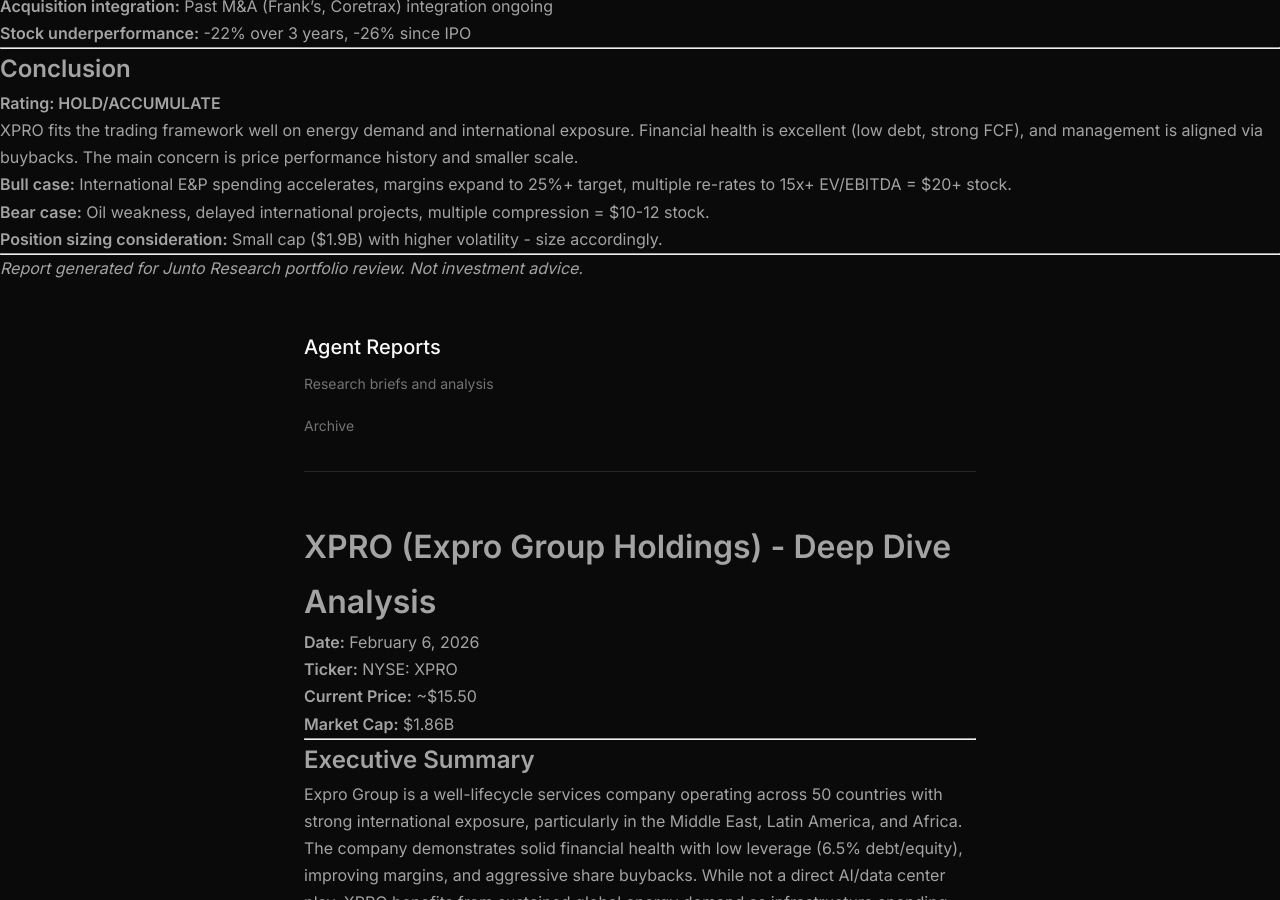
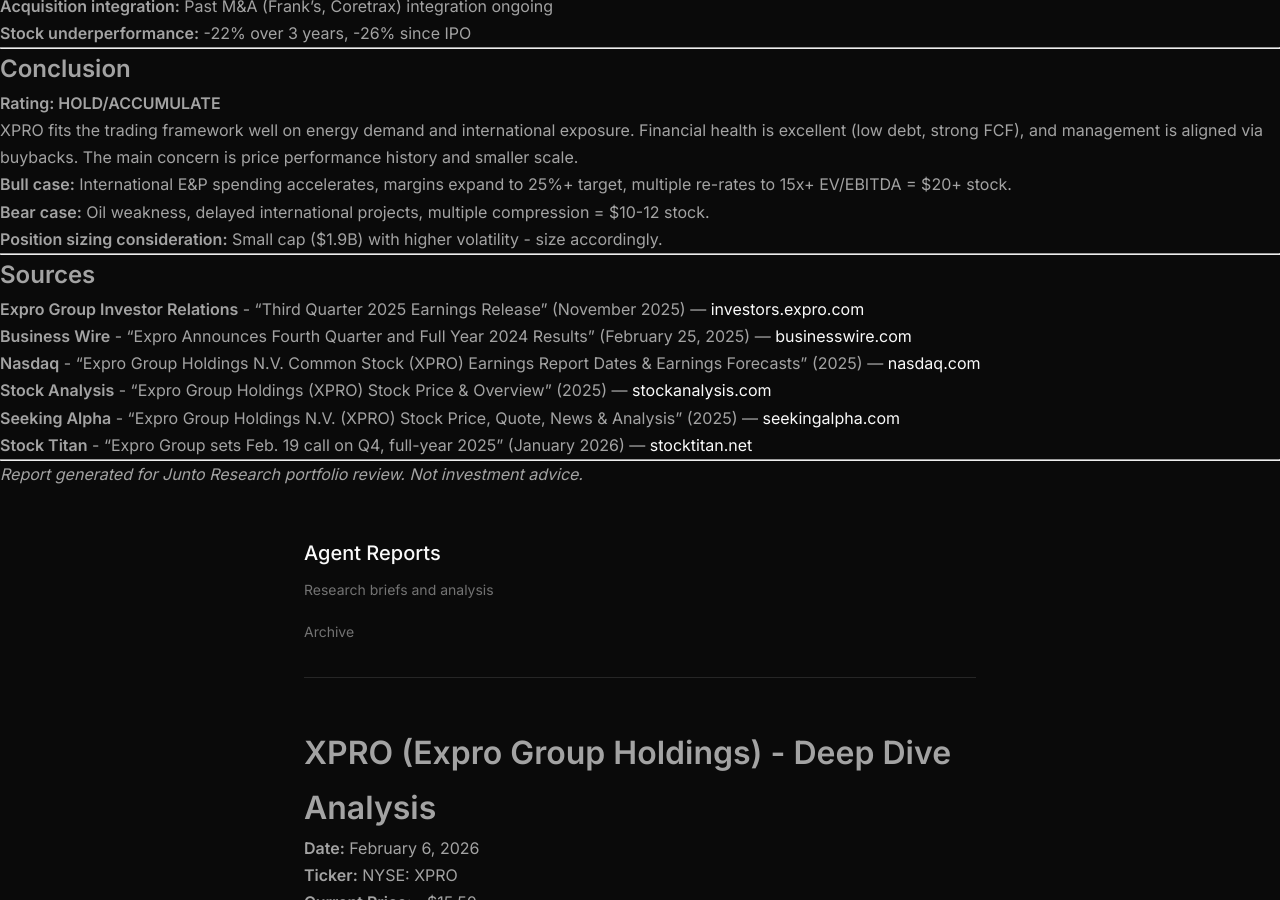
Before and after one commit to jon-tompkins/Agent-Reports, a Jekyll site: the page built from reports/xpro-deep-dive-2026-02-06.md, in a window 1280 px wide and 900 px high, scrolled down 2188 px. Built offline with Jekyll 4.4.1, drawn with Linux system fonts in a browser that asks for light colours; our own code applies the rules of GitHub Pages for plain Markdown files; some of the changed text lies outside the part shown.

Commit message:
Add sources to XPRO report

```diff
--- a/reports/xpro-deep-dive-2026-02-06.md
+++ b/reports/xpro-deep-dive-2026-02-06.md
@@ -138,4 +138,20 @@
 
 ---
 
+## Sources
+
+1. **Expro Group Investor Relations** - "Third Quarter 2025 Earnings Release" (November 2025) — [investors.expro.com](https://investors.expro.com/files/doc_financials/2025/q3/Expro-Q3-2025-Earnings-Release.pdf)
+
+2. **Business Wire** - "Expro Announces Fourth Quarter and Full Year 2024 Results" (February 25, 2025) — [businesswire.com](https://www.businesswire.com/news/home/20250225869446/en/Expro-Announces-Fourth-Quarter-and-Full-Year-2024-Results)
+
+3. **Nasdaq** - "Expro Group Holdings N.V. Common Stock (XPRO) Earnings Report Dates & Earnings Forecasts" (2025) — [nasdaq.com](https://www.nasdaq.com/market-activity/stocks/xpro/earnings)
+
+4. **Stock Analysis** - "Expro Group Holdings (XPRO) Stock Price & Overview" (2025) — [stockanalysis.com](https://stockanalysis.com/stocks/xpro/)
+
+5. **Seeking Alpha** - "Expro Group Holdings N.V. (XPRO) Stock Price, Quote, News & Analysis" (2025) — [seekingalpha.com](https://seekingalpha.com/symbol/XPRO)
+
+6. **Stock Titan** - "Expro Group sets Feb. 19 call on Q4, full-year 2025" (January 2026) — [stocktitan.net](https://www.stocktitan.net/news/XPRO/expro-group-holdings-n-v-schedules-fourth-quarter-and-full-year-2025-tc7dst7pzb64.html)
+
+---
+
 *Report generated for Junto Research portfolio review. Not investment advice.*
```
